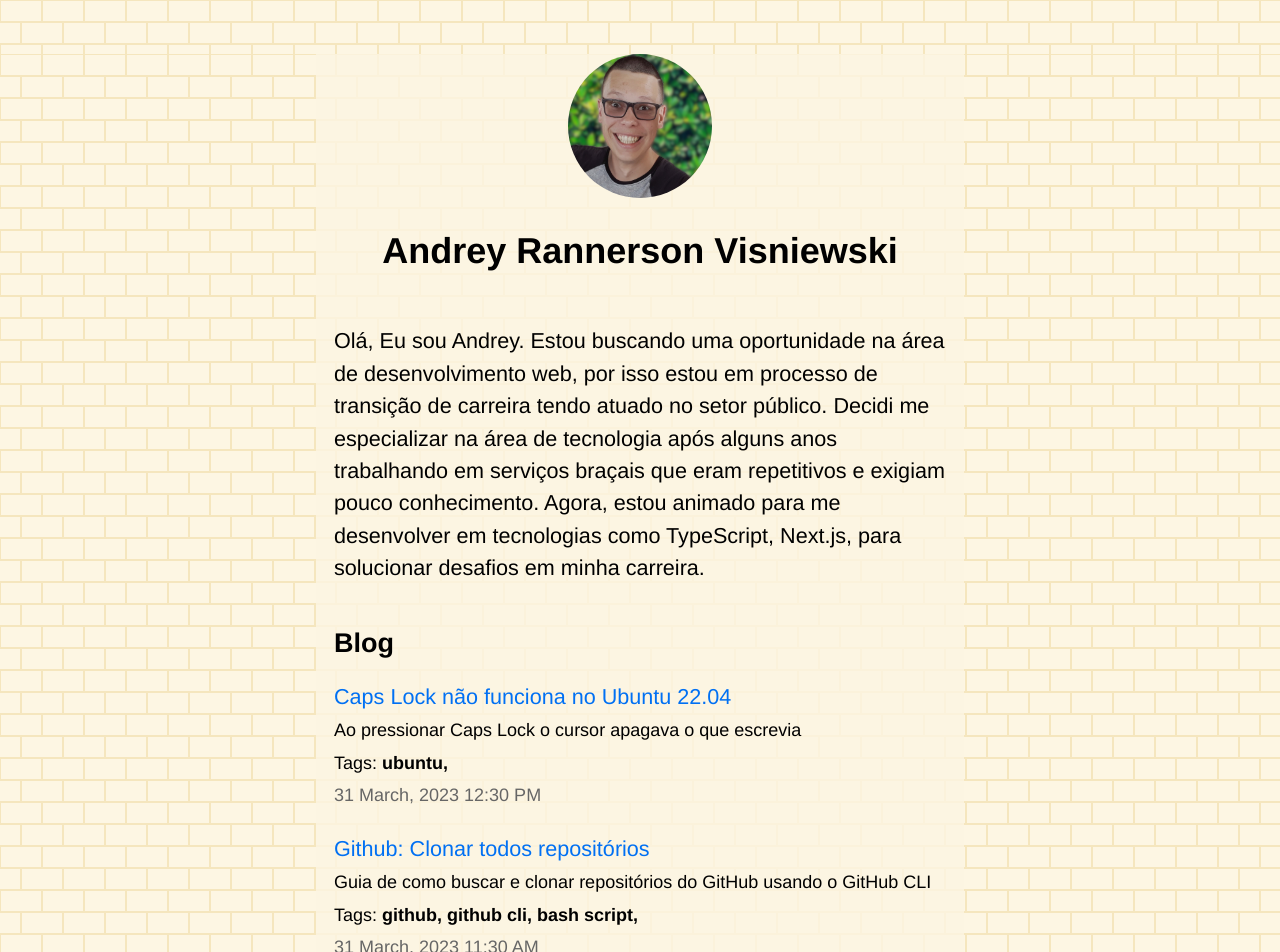
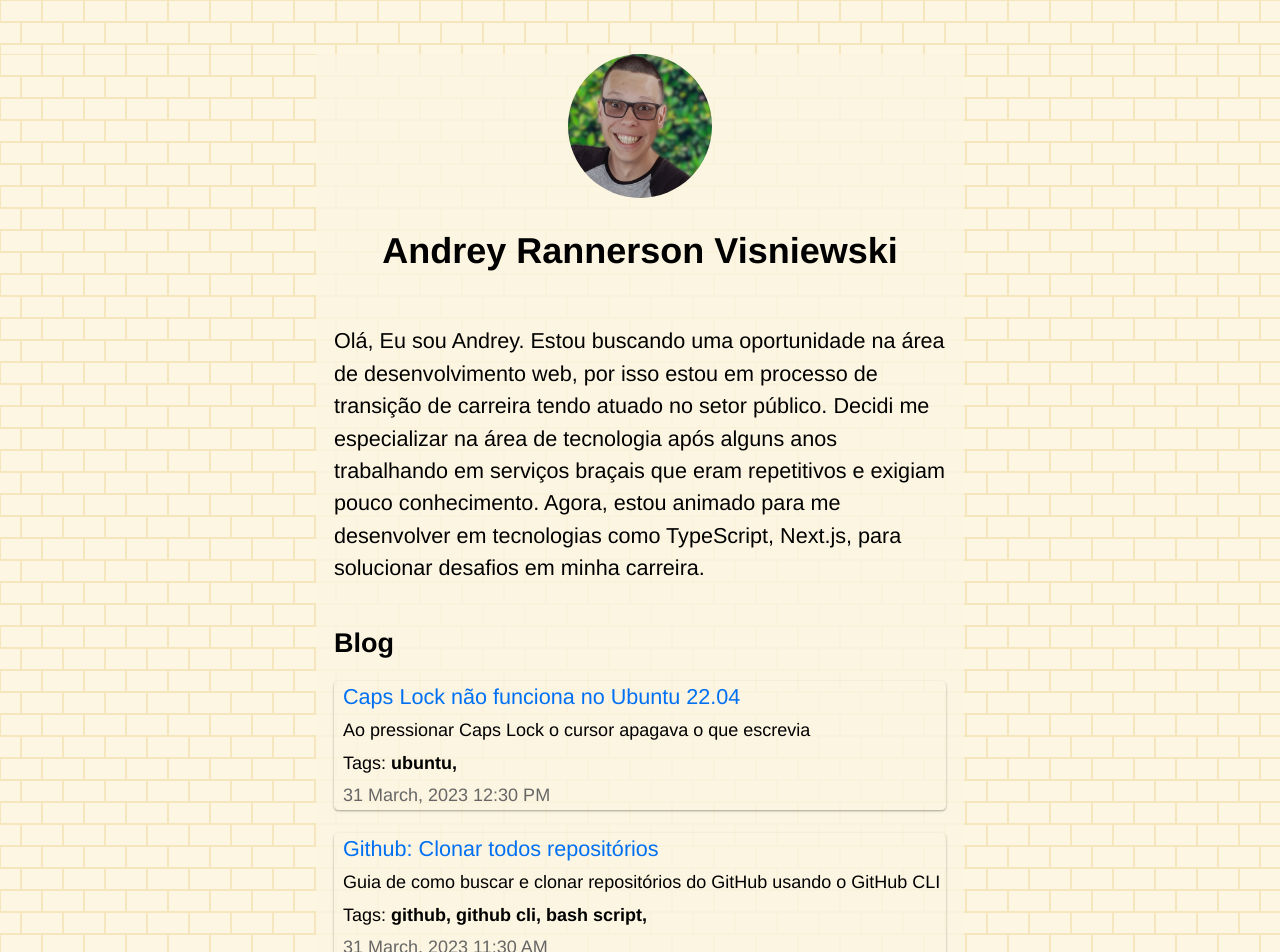
Before and after one commit to Andreyrvs/portfolio-blog, a Next.js app: page / in a window 1280 px wide. Shown: the top 952 px of the page. Built offline with nearby package versions, Linux system fonts and the light colour scheme.

Commit message:
chore: (styles) - adiciona box shadow no card

```diff
--- a/src/styles/utils.module.css
+++ b/src/styles/utils.module.css
@@ -45,7 +45,9 @@
 
 .listItem {
   margin: 0 0 1.25rem;
-}
+  border-radius: 0.25rem;
+  padding-left: 0.50rem;
+  box-shadow: rgba(0, 0, 0, 0.12) 0px 1px 3px, rgba(0, 0, 0, 0.24) 0px 1px 2px;}
 
 .lightText {
   color: #666;
```
